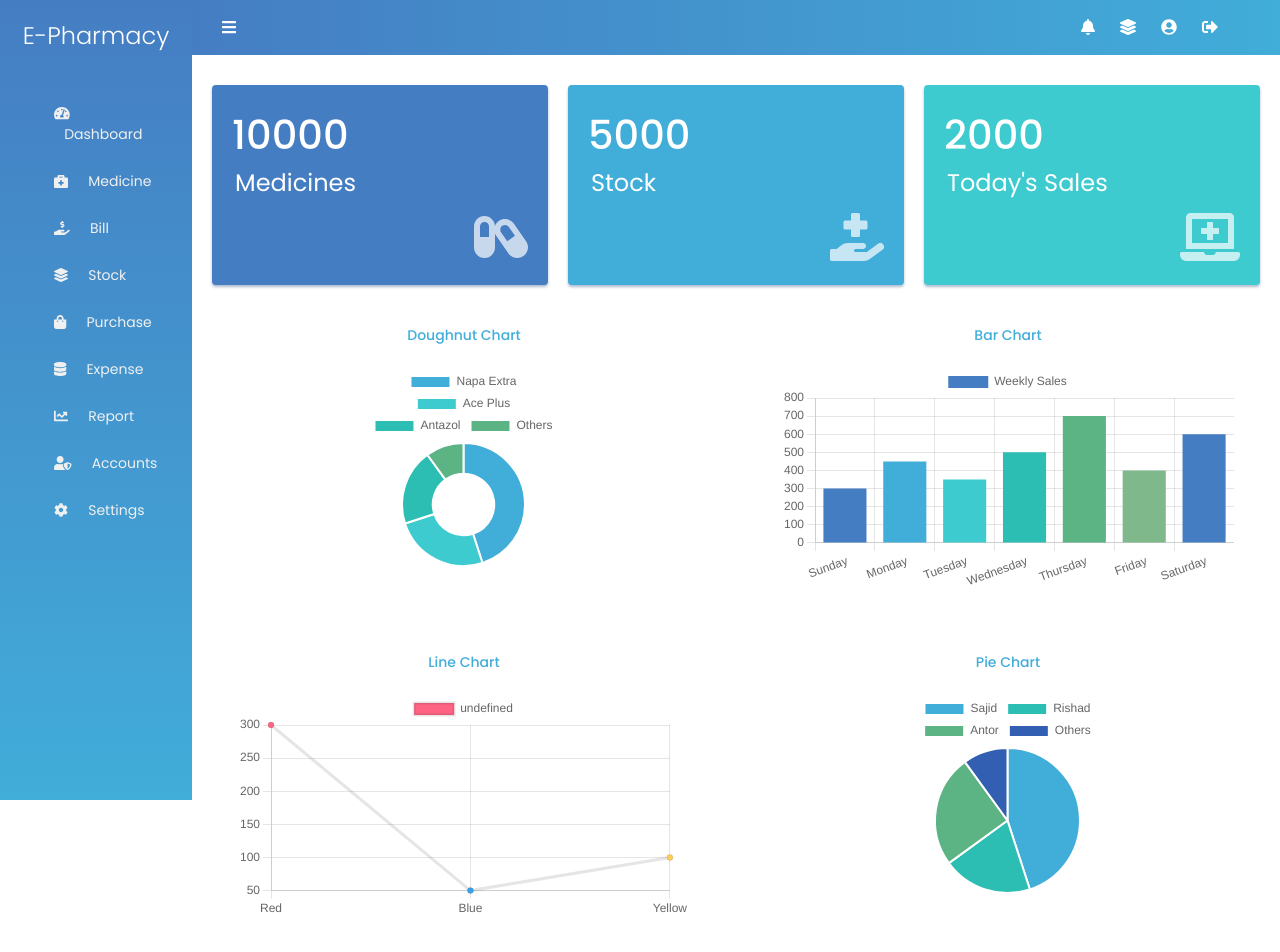
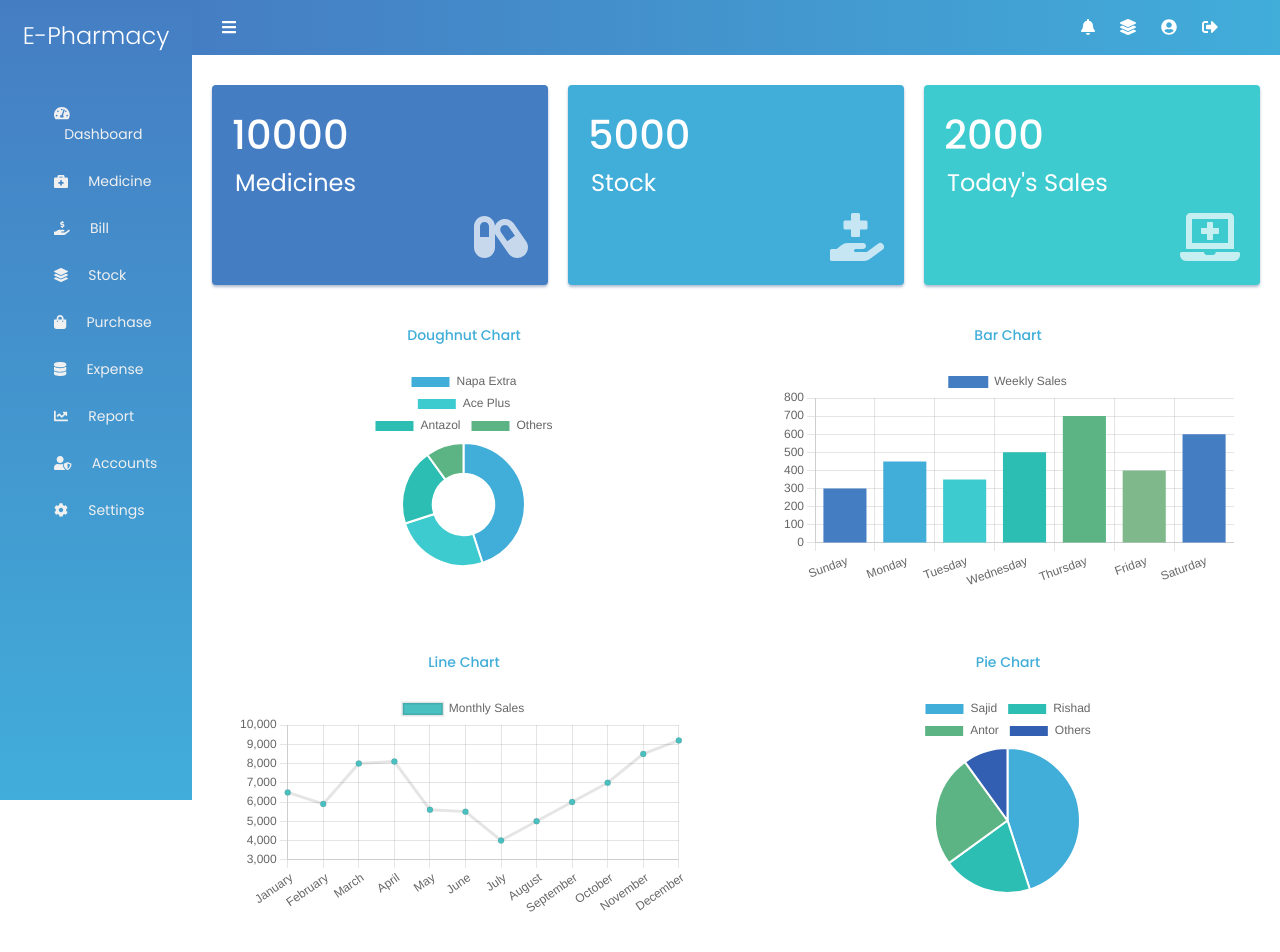
Before and after one commit to tanjimulislam55/pharmacy-frontend, a React (Create React App) app: page / in a window 1280 px wide. Shown: the top 952 px of the page. Built offline with nearby package versions, Linux system fonts and the light colour scheme.

Commit message:
add: monthly value added

```diff
--- a/src/components/Chart/LineChart/LineChart.jsx
+++ b/src/components/Chart/LineChart/LineChart.jsx
@@ -14,12 +14,27 @@ import classes from './LineChart.module.css'
 ChartJS.register(CategoryScale, LinearScale, PointElement, LineElement, Title, Tooltip, Legend)
 
 const LineChart = () => {
+    const labels = [
+        'January',
+        'February',
+        'March',
+        'April',
+        'May',
+        'June',
+        'July',
+        'August',
+        'September',
+        'October',
+        'November',
+        'December',
+    ]
     const data = {
-        labels: ['Red', 'Blue', 'Yellow'],
+        labels: labels,
         datasets: [
             {
-                data: [300, 50, 100],
-                backgroundColor: ['rgb(255, 99, 132)', 'rgb(54, 162, 235)', 'rgb(255, 205, 86)'],
+                label: 'Monthly Sales',
+                data: [6500, 5900, 8000, 8100, 5600, 5500, 4000, 5000, 6000, 7000, 8500, 9200, 3000],
+                backgroundColor: 'rgb(75, 192, 192)',
                 hoverOffset: 1,
             },
         ],
```
